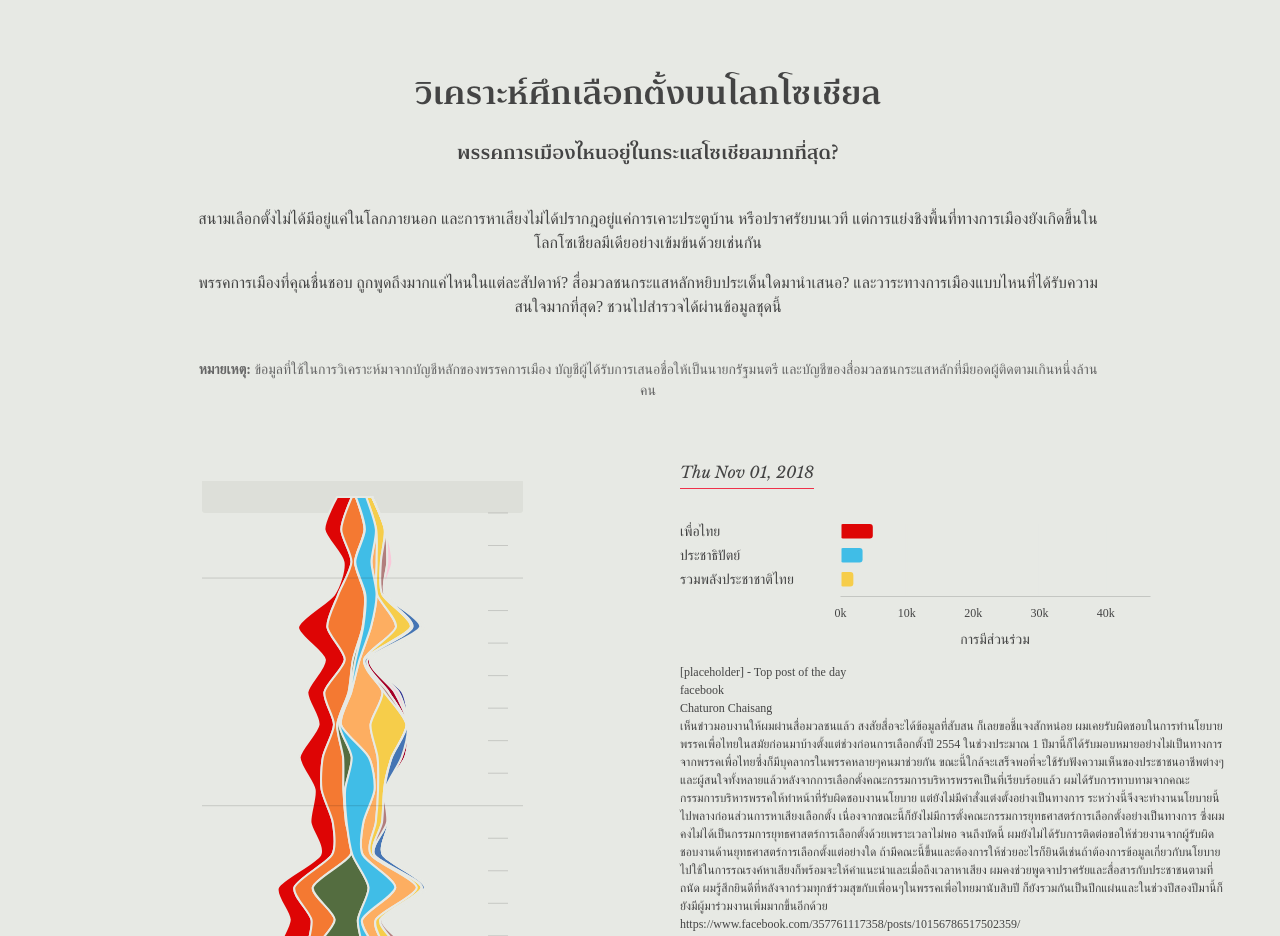
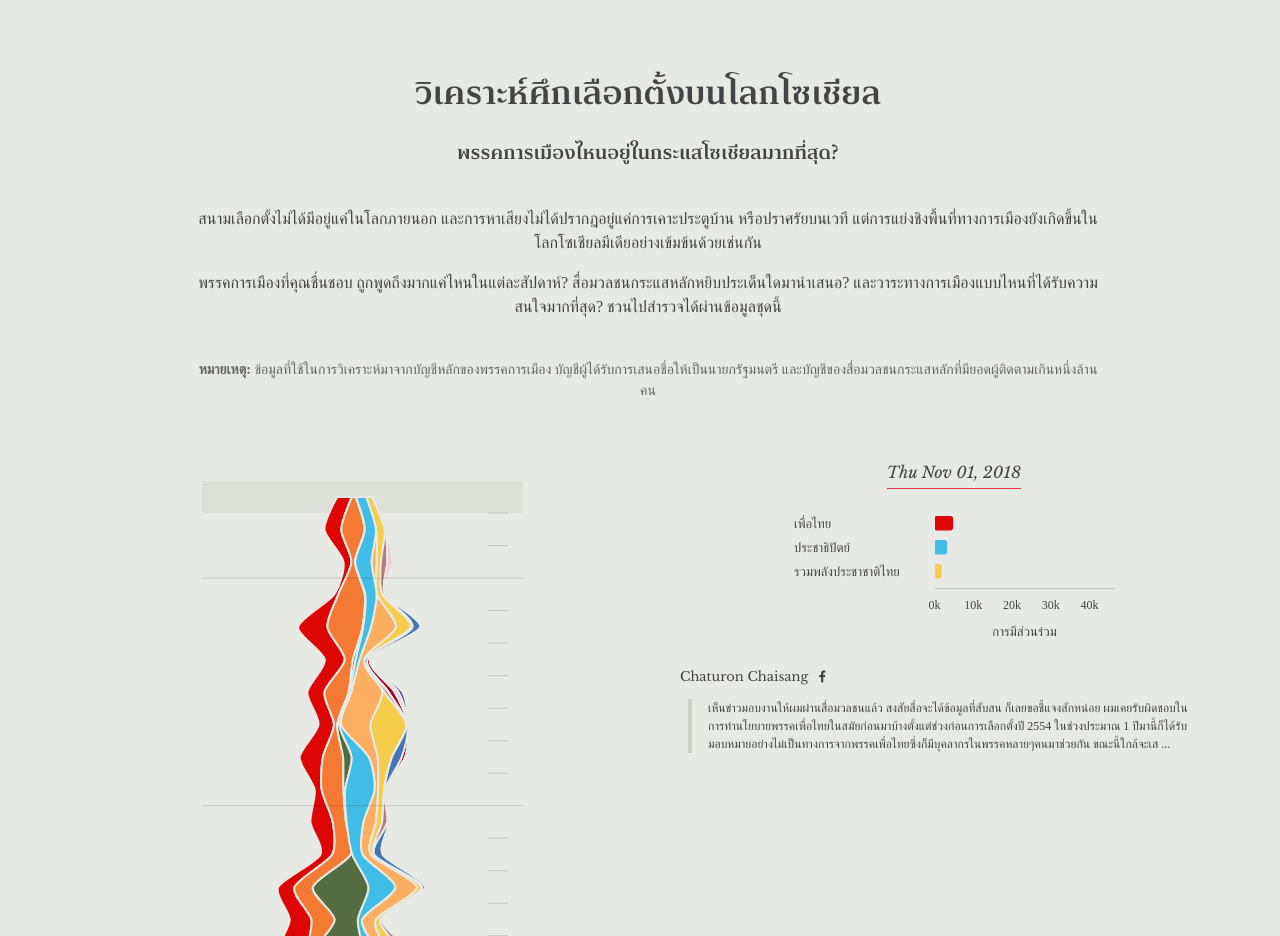
Before and after one commit to tvirot/elect.in.th, a website: page index.html in a window 1280 px wide. Shown: the top 936 px of the page. Drawn offline with nearby package versions, Linux system fonts and the light colour scheme; a web font is replaced by a local one.

Commit message:
format top post

```diff
--- a/elect-social-listener.css
+++ b/elect-social-listener.css
@@ -75,7 +75,7 @@ h1, h2, h3 {
 #reference-container {
     display: inline-block;
     width: 49%;
-    text-align: left;
+    text-align: center;
     position: -webkit-sticky;
     position: sticky;
     top: 0px;
@@ -87,7 +87,7 @@ h1, h2, h3 {
 
 .xaxis .tick line {
     stroke: #e7e9e4;
-    stroke-width: 2px;
+    stroke-width: 1px;
 }
 
 .xaxis .tick text, .bar-label {
@@ -100,15 +100,42 @@ h1, h2, h3 {
 .bar-label-x, .bar-label-y {
     font-family: 'Bai Jamjuree', serif;
     font-weight: 400;
-    font-size: 14px;
+    font-size: 13px;
     fill: #444;
 }
 
 #top-post {
+    text-align: left;
     font-size: 12px;
+    cursor: pointer;
 }
 
-@media screen and (max-device-width: 640px){
+#top-post .username {
+    font-family: 'Libre Baskerville', 'The Matter', serif;
+    font-size: 13px;
+    /* border-bottom: 1px solid #444; */
+}
+
+#top-post .channel {
+    padding-left: 8px;
+}
+
+blockquote {
+    border-left: 4px solid #cdd0c7;
+    margin-left: 8px;
+    padding-left: 16px;
+}
+
+#top-post:hover blockquote {
+    border-left: 4px solid #ef314a;
+}
+
+a {
+    color: inherit; /* blue colors for links too */
+    text-decoration: inherit; /* no underline */
+}
+
+@media screen and (max-device-width: 667px){
     html, body {
         padding: 0px;
         margin: 0px;
@@ -134,6 +161,21 @@ h1, h2, h3 {
         bottom: 0;
         background: rgba(231,233,228,0.9);
     }
+
+    blockquote {
+        width: 321px;
+        box-sizing: border-box;
+    }
+}
+
+@media screen and (max-device-width: 667px) and (orientation: landscape) {
+    #reference-container {
+        max-height: 200px;
+    }
+
+    blockquote {
+        width: 100%;
+    }
 }
 
 @media screen and (min-width: 1024px){
--- a/index.html
+++ b/index.html
@@ -9,6 +9,7 @@
 
     <link rel="stylesheet" href="elect-social-listener.css">
     <link href="https://fonts.googleapis.com/css?family=Libre+Baskerville:400,400i,700|Bai+Jamjuree:300,400,600" rel="stylesheet">
+    <link rel="stylesheet" href="https://use.fontawesome.com/releases/v5.6.3/css/all.css" integrity="sha384-UHRtZLI+pbxtHCWp1t77Bi1L4ZtiqrqD80Kn4Z8NTSRyMA2Fd33n5dQ8lWUE00s/" crossorigin="anonymous">
 </head>
 
 <body>
@@ -39,7 +40,17 @@
                 <div id="date"></div>
                 <br/>
                 <div id="minibar"> <svg></svg> </div>
-                <div id="top-post"></div>
+                <div id="top-post">
+                    <a href="" target="_blank">
+                        <p>
+                            <span class="username"></span>
+                            <span class="channel"><i></i></span>
+                        </p>
+                        <p>
+                            <blockquote class="post"></blockquote>
+                        </p>
+                    </a>
+                </div>
                 <!-- <div id="post-fb">
                     <div class="fb-post"
                         data-href="https://www.facebook.com/200355362728/posts/10157990718292729/"
--- a/src/elect-social-listener.js
+++ b/src/elect-social-listener.js
@@ -52,12 +52,12 @@ const streamgraph = {
 
 /* ===== Mini bar chart's config ===== */
 const minibar = {
-    width: 500, // Fixed width for simplicity
+    width: 321, // Fixed width for simplicity
     margin: {
-        top: 32,
+        top: 24,
         bottom: 48,
-        left: 160,
-        right: 30
+        left: 140,
+        right: 0
     },
     between_bar_distance: 24, // 8px between bars
     n_top: 3,
@@ -217,13 +217,10 @@ function handleMouseover(d) {
     // d3.selectAll('.top-post')
     //     .classed('hidden', dd => dd.created_date_bkk != d.created_date_bkk);
     renderMinibar(d.stats.slice(0, minibar.n_top));
-    d3.select('#top-post')
-        .html(`[placeholder] - Top post of the day
-            <br/>${d.top_post.channel}
-            <br/>${d.top_post.user_name}
-            <br/>${d.top_post.text}
-            <br/>${d.top_post.permalink}
-        `);
+    d3.select('#top-post .username').text(d.top_post.user_name);
+    d3.select('#top-post .channel i').attr('class', d.top_post.channel == 'twitter' ? 'fab fa-twitter' : 'fab fa-facebook-f');
+    d3.select('#top-post .post').text(d.top_post.text.length > 300 ? d.top_post.text.substr(0,300) + ' ...' : d.top_post.text);
+    d3.select('#top-post a').attr('href', d.top_post.permalink);
 }
 
 function initMinibar(max_engagement) {
@@ -238,7 +235,7 @@ function initMinibar(max_engagement) {
         .range([0, minibar.width - minibar.margin.left - minibar.margin.right]);
 
     minibar.xAxis = d3.axisBottom(minibar.x)
-        .ticks(5, 's')
+        .ticks(4, 's')
         .tickSizeInner(-minibar.between_bar_distance * minibar.n_top)
         .tickSizeOuter(0)
         .tickPadding(12);
```
